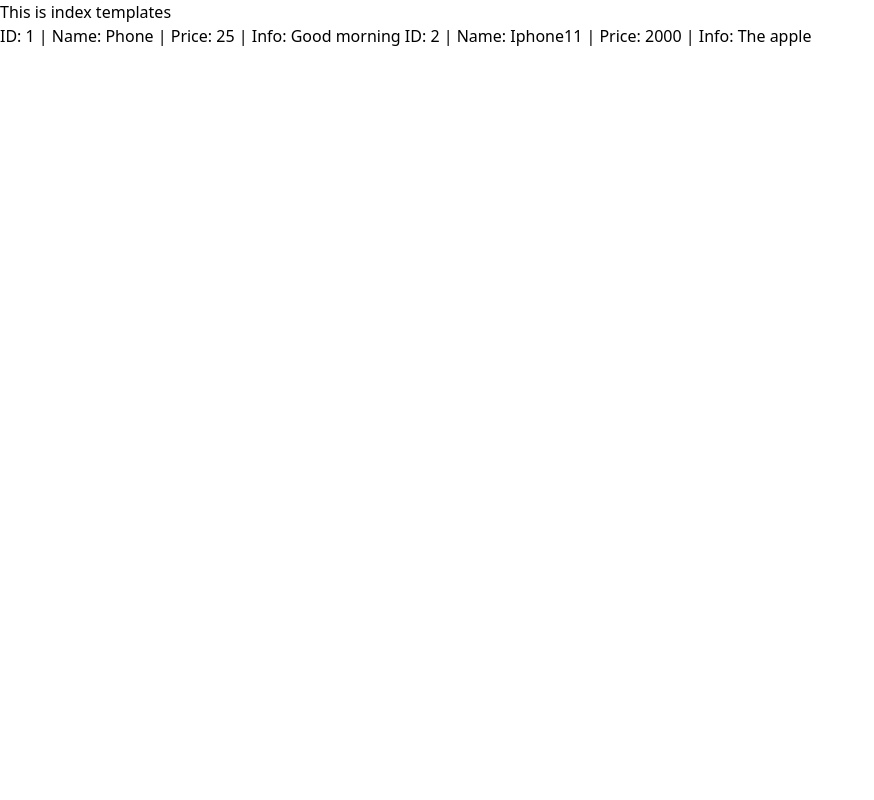
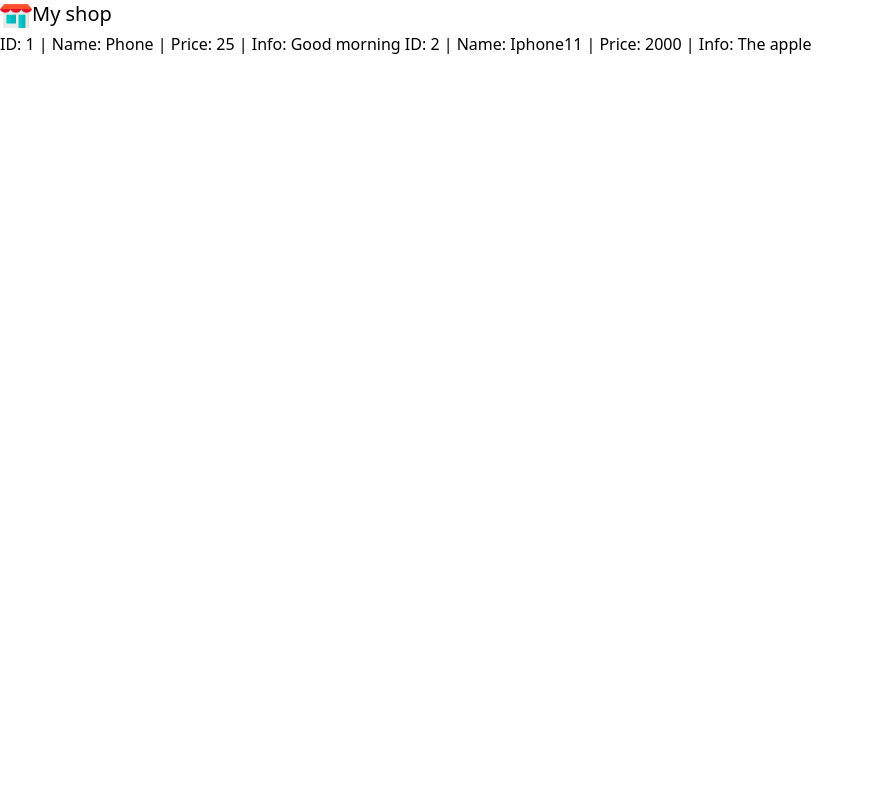
Before and after one commit to Radmiurr/kyrs_django, a Django app: page /myapp/ in a window 1280 px wide. Shown: the whole page, without its empty margins (0-874 px from the left). Run offline with Django 4.2, Linux system fonts and the light colour scheme; data comes from the database, SQL or seed files in the repository.

Commit message:
logo & tailwind

```diff
--- a/Kyrsach/myapp/static/myapp/styles.css
+++ b/Kyrsach/myapp/static/myapp/styles.css
@@ -543,3 +543,20 @@ video {
 .static {
   position: static;
 }
+
+.flex {
+  display: flex;
+}
+
+.h-8 {
+  height: 2rem;
+}
+
+.w-8 {
+  width: 2rem;
+}
+
+.text-xl {
+  font-size: 1.25rem;
+  line-height: 1.75rem;
+}
--- a/Kyrsach/myapp/templates/myapp/index.html
+++ b/Kyrsach/myapp/templates/myapp/index.html
@@ -3,8 +3,19 @@
     <head>
         <link rel="stylesheet" href="{% static 'myapp/styles.css' %}">
     </head>
-    <body>
-        <h1>This is index templates</h1>
+    <body class="bg-sk">
+			<nav>
+				<div>
+					<div>
+						<div>
+							<div class="flex">
+									<img class="h-8 w-8" src="{% static 'myapp/images/shop.png' %}" alt="logo" />
+									<span class="text-xl">My shop</span>
+							</div>
+						</div>
+					</div>
+				</div>
+			</nav>
         <h4>
             {% for item in items %}
             <a href="{% url 'myapp:detail' item.id %}">
```
Also changed, not shown: Kyrsach/myapp/static/myapp/images/shop.png (added), 1 other file.
